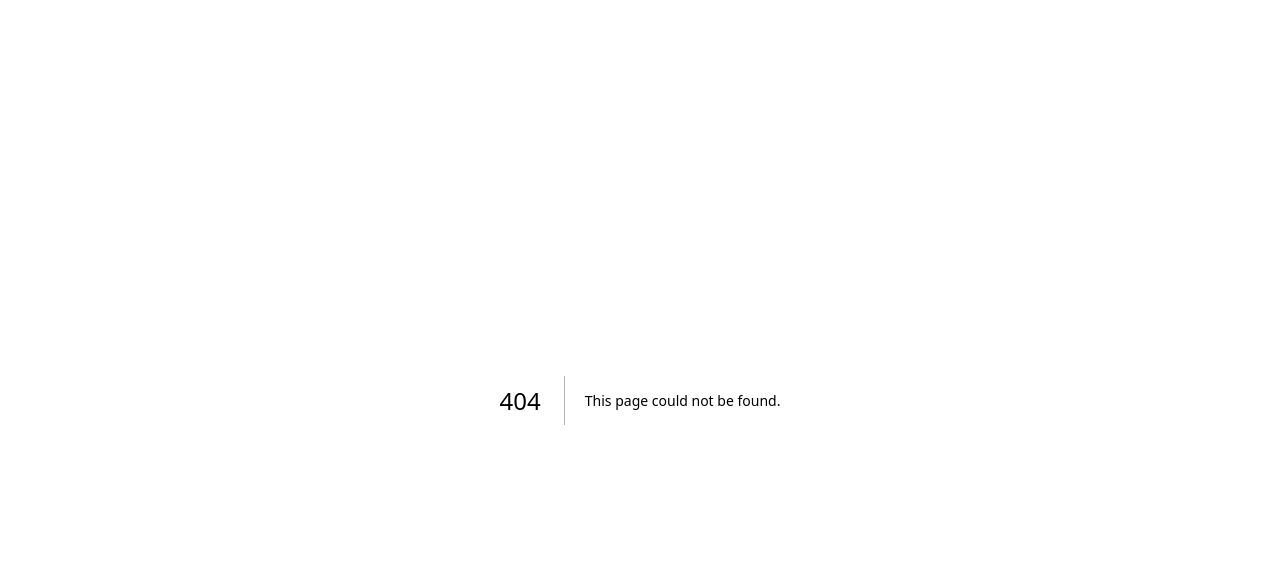
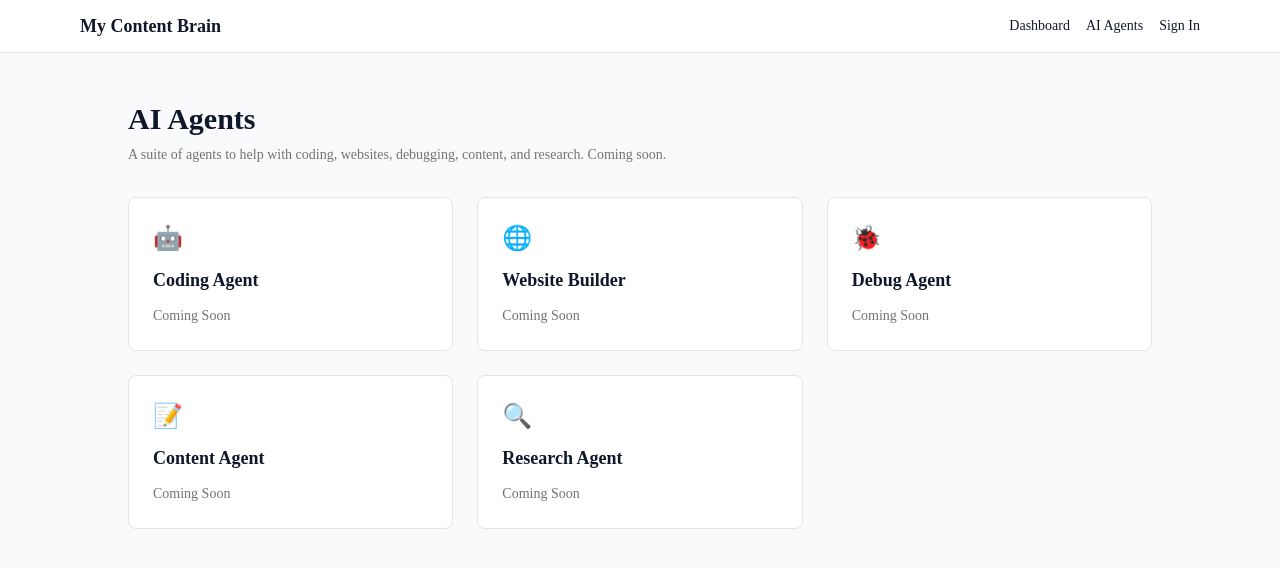
Before and after one commit to malaliusman/My-Content-Brain, a Next.js app: page /ai-agents in a window 1280 px wide. Before the commit this address had no page. Shown: the top 568 px of the page. Built offline with nearby package versions, Linux system fonts and the light colour scheme.

Commit message:
feat(ai-agents): add AI Agents page and nav link

```diff
--- /dev/null
+++ b/src/app/ai-agents/page.tsx
@@ -0,0 +1,38 @@
+export const metadata = {
+  title: 'AI Agents',
+  description: 'Collection of AI agents — Coming Soon',
+};
+
+export default function AIAgentsPage() {
+  const agents = [
+    { emoji: '🤖', name: 'Coding Agent' },
+    { emoji: '🌐', name: 'Website Builder' },
+    { emoji: '🐞', name: 'Debug Agent' },
+    { emoji: '📝', name: 'Content Agent' },
+    { emoji: '🔍', name: 'Research Agent' },
+  ];
+
+  return (
+    <main className="min-h-screen py-12 px-6">
+      <div className="max-w-5xl mx-auto">
+        <h1 className="text-3xl font-bold mb-2">AI Agents</h1>
+        <p className="text-sm text-muted-foreground mb-8">
+          A suite of agents to help with coding, websites, debugging, content, and research. Coming soon.
+        </p>
+
+        <div className="grid gap-6 grid-cols-1 sm:grid-cols-2 lg:grid-cols-3">
+          {agents.map((agent) => (
+            <div
+              key={agent.name}
+              className="border rounded-lg p-6 flex flex-col items-start gap-3 hover:shadow-md transition-shadow bg-white"
+            >
+              <div className="text-2xl">{agent.emoji}</div>
+              <h2 className="text-lg font-semibold">{agent.name}</h2>
+              <div className="mt-auto text-sm text-muted-foreground">Coming Soon</div>
+            </div>
+          ))}
+        </div>
+      </div>
+    </main>
+  );
+}
--- a/src/app/layout.tsx
+++ b/src/app/layout.tsx
@@ -1,4 +1,5 @@
 import type { Metadata } from 'next';
+import Link from 'next/link';
 import './globals.css';
 
 export const metadata: Metadata = {
@@ -13,7 +14,29 @@ export default function RootLayout({
 }) {
   return (
     <html lang="en">
-      <body>{children}</body>
+      <body className="min-h-screen bg-gray-50 text-slate-900">
+        <header className="border-b bg-white">
+          <div className="max-w-6xl mx-auto px-4 py-3 flex items-center justify-between">
+            <Link href="/" className="font-bold text-lg">
+              My Content Brain
+            </Link>
+
+            <nav className="space-x-4 text-sm">
+              <Link href="/dashboard" className="hover:underline">
+                Dashboard
+              </Link>
+              <Link href="/ai-agents" className="hover:underline">
+                AI Agents
+              </Link>
+              <Link href="/login" className="hover:underline">
+                Sign In
+              </Link>
+            </nav>
+          </div>
+        </header>
+
+        <main>{children}</main>
+      </body>
     </html>
   );
 }
```
